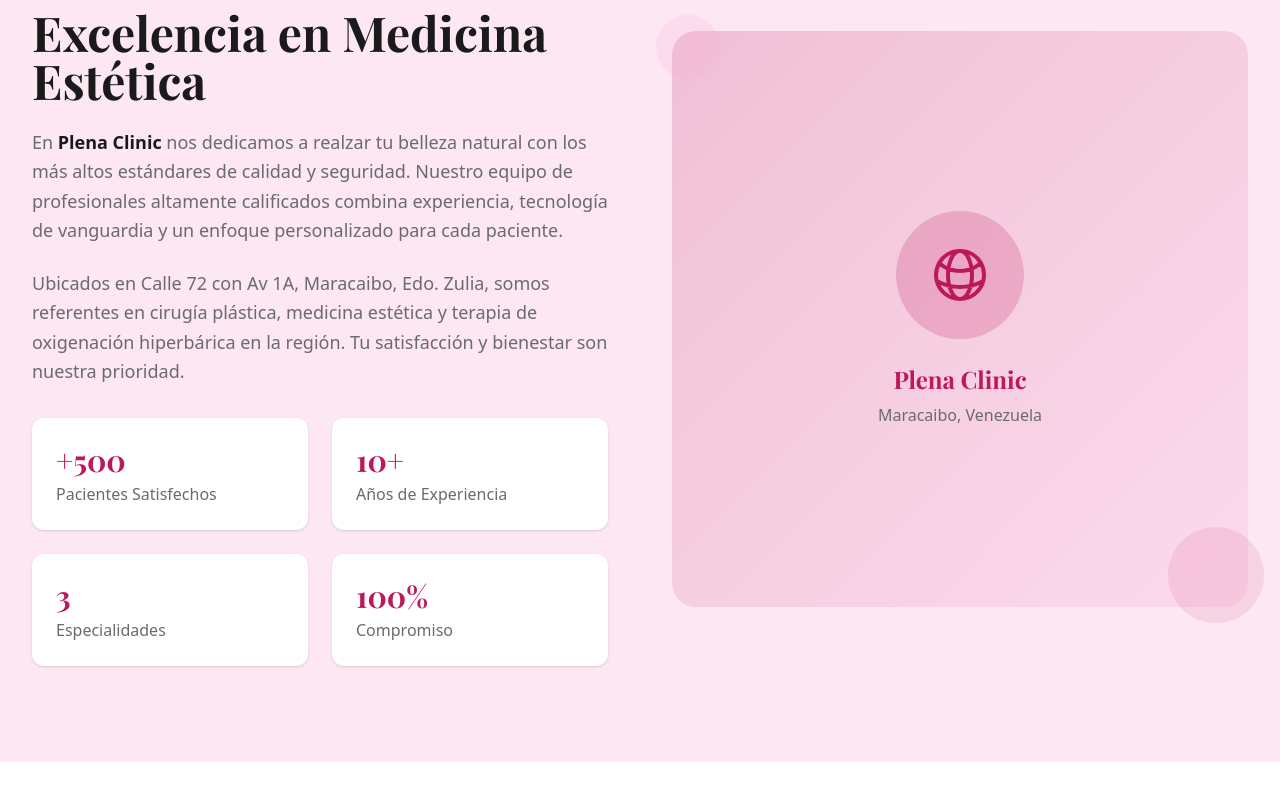
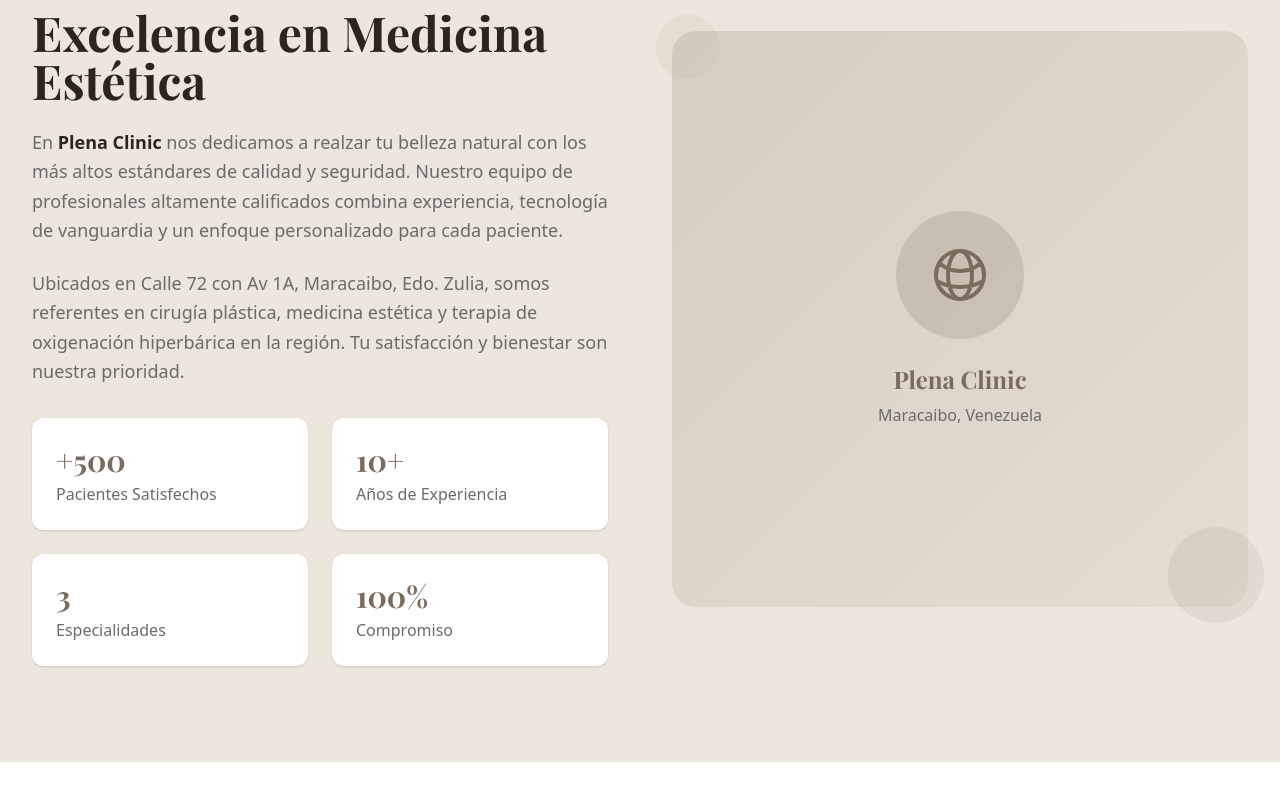
Before and after one commit to yhas1984/PlenaClinic, a Next.js app: page / in a window 1280 px wide. Shown: the part 1740-2540 px from the top of the page. Built offline with nearby package versions, Linux system fonts and the light colour scheme; a web font is replaced by a local one.

Commit message:
feat: greige color scheme

```diff
--- a/src/app/globals.css
+++ b/src/app/globals.css
@@ -1,14 +1,14 @@
 @import "tailwindcss";
 
 :root {
-  --primary: #be185d;
-  --primary-light: #e11d7a;
-  --primary-dark: #9d174d;
-  --accent: #f9a8d4;
-  --bg-cream: #fdf2f8;
-  --bg-section: #fce7f3;
-  --text-dark: #1a1a1a;
-  --text-muted: #6b6b6b;
+  --primary: #7A6B5D;
+  --primary-light: #A89888;
+  --primary-dark: #5C4F43;
+  --accent: #C4B5A5;
+  --bg-cream: #F7F4F0;
+  --bg-section: #EDE6DD;
+  --text-dark: #2C2420;
+  --text-muted: #6B6B6B;
   --whatsapp: #25d366;
 }
 
--- a/src/components/Hero.tsx
+++ b/src/components/Hero.tsx
@@ -3,7 +3,7 @@
 export default function Hero() {
   return (
     <section id="inicio" className="relative min-h-screen flex items-center">
-      <div className="absolute inset-0 bg-gradient-to-br from-primary/85 via-primary-dark/75 to-black/70 z-10" />
+      <div className="absolute inset-0 bg-gradient-to-br from-primary/90 via-primary-dark/85 to-black/75 z-10" />
 
       <div className="absolute inset-0 z-0 overflow-hidden">
         <Image
```
